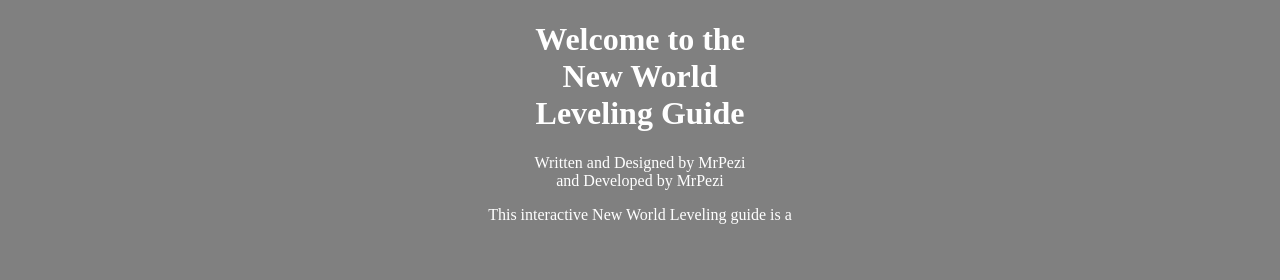
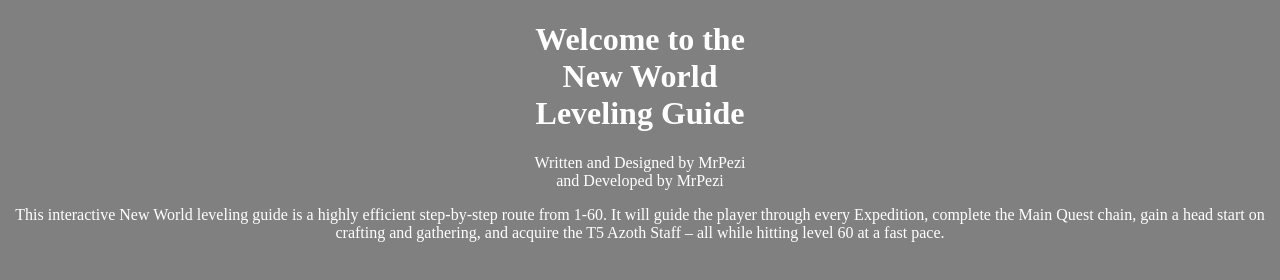
Before and after one commit to NorseXMB/nwmaster, a plain HTML site: page index.html in a window 1280 px wide. Drawn offline with Linux system fonts and the light colour scheme.

Commit message:
Update index.html

```diff
--- a/index.html
+++ b/index.html
@@ -7,7 +7,9 @@
   <body>
     <h1>Welcome to the <br> New World <br> Leveling Guide</h1>
     <p>Written and Designed by MrPezi <br> and Developed by MrPezi</p>
-    <p>This interactive New World Leveling guide is a </p>
+    <p>This interactive New World leveling guide is a highly efficient step-by-step route from 1-60.
+It will guide the player through every Expedition, complete the Main Quest chain, gain a head start on crafting and gathering, and acquire the T5 Azoth Staff – all while hitting level 60 at a fast pace.
+    </p>
   </body>
 
   <style>
```
